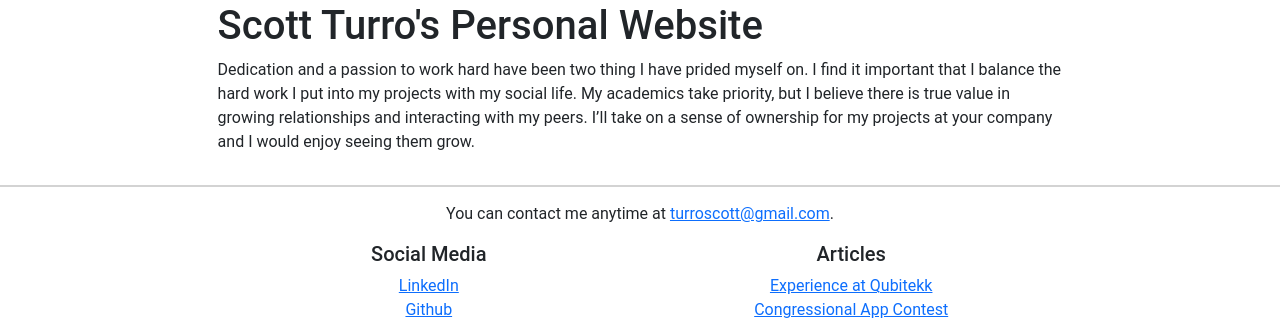
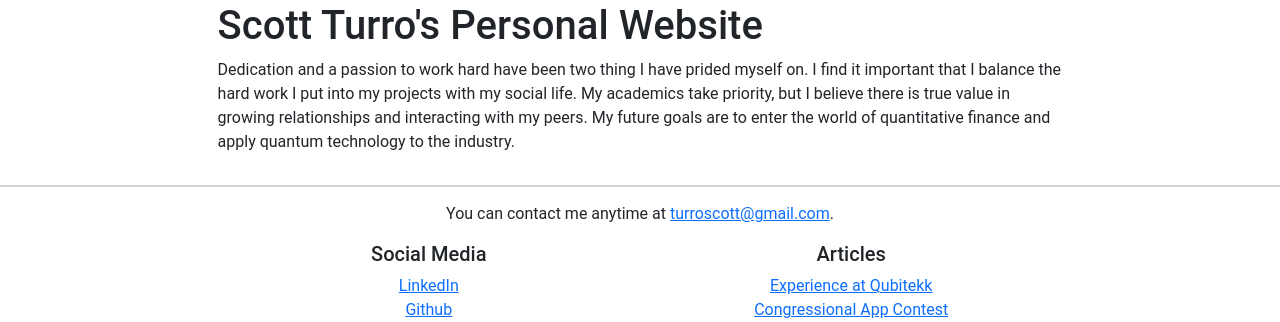
Before and after one commit to smturro2/personal-site, a Flask app: page / in a window 1280 px wide. Shown: the part 424-746 px from the top of the page. Run offline with Flask 2, Linux system fonts and the light colour scheme; some libraries are stand-ins or nearby versions.

Commit message:
Updated resume and front page

```diff
--- a/src/templates/FrontPage.html
+++ b/src/templates/FrontPage.html
@@ -10,8 +10,8 @@
     <h1>Scott Turro's Personal Website</h1>
     <p> Dedication and a passion to work hard have been two thing I have prided myself on. I find it important that
         I balance the hard work I put into my projects with my social life. My academics take priority, but
-        I believe there is true value in growing relationships and interacting with my peers. I’ll take on a sense
-        of ownership for my projects at your company and I would enjoy seeing them grow.
+        I believe there is true value in growing relationships and interacting with my peers. My future goals are to
+        enter the world of quantitative finance and apply quantum technology to the industry.
     </p>
 </div>
 {% endblock %}
--- a/src/templates/Resume.html
+++ b/src/templates/Resume.html
@@ -9,7 +9,7 @@
 {#        <li><a href="{{ url_for('static', filename='resume/resume_turro_f.pdf') }}" download>Resume for financial related positions</a></li>#}
 {#        <li><a href="{{ url_for('static', filename='resume/resume_turro_ds.pdf') }}" download>Resume for data science related positions</a></li>#}
 {#         <li><a href="{{ url_for('static', filename='resume/resume_turro_sd.pdf') }}" download>Resume for software related positions</a></li>#}
-        <embed src="{{ url_for('static', filename='resume/resume_turro_ds.pdf') }}" width="100%" height="500"
+        <embed src="{{ url_for('static', filename='resume/Resume_Turro.pdf') }}" width="100%" height="500"
  type="application/pdf">
     </ul>
 </div>
```
Also changed, not shown: 1 other file.
